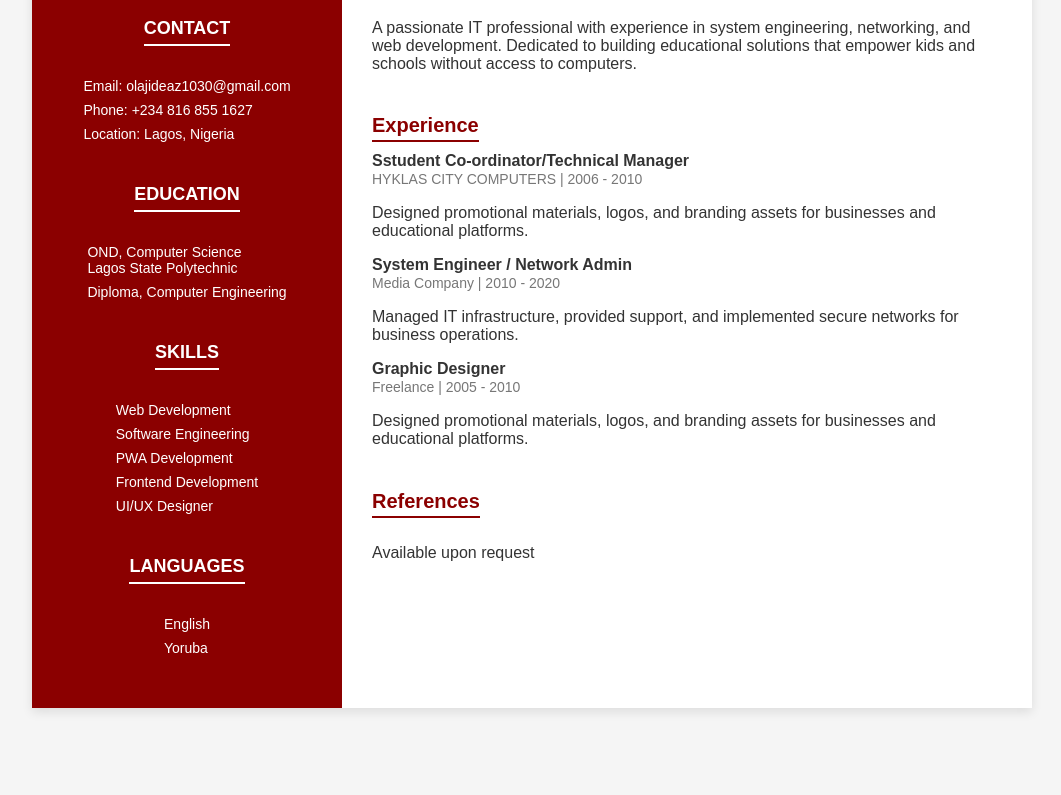
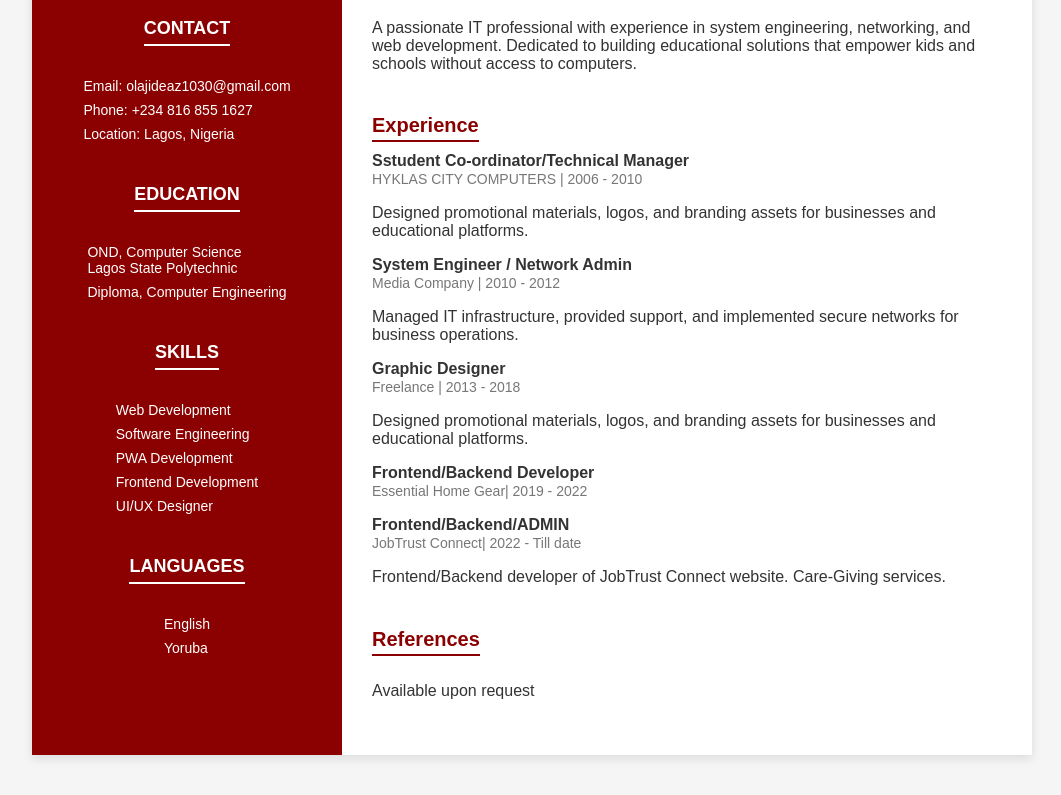
Before and after one commit to slide-t/Olajide-azeezportfolio, a plain HTML site: page resume.html in a window 1280 px wide. Shown: the part 283-1078 px from the top of the page, without its empty margins (108-1169 px from the left). Before the commit the page ends 1031 px from the top, so only its background shows below. Drawn offline with Linux system fonts and the light colour scheme.

Commit message:
Update resume.html

```diff
--- a/resume.html
+++ b/resume.html
@@ -203,13 +203,23 @@
         </div>
         <div class="job">
           <h3>System Engineer / Network Admin</h3>
-          <span>Media Company | 2010 - 2020</span>
+          <span>Media Company | 2010 - 2012</span>
           <p>Managed IT infrastructure, provided support, and implemented secure networks for business operations.</p>
         </div>
         <div class="job">
           <h3>Graphic Designer</h3>
-          <span>Freelance | 2005 - 2010</span>
+          <span>Freelance | 2013 - 2018</span>
           <p>Designed promotional materials, logos, and branding assets for businesses and educational platforms.</p>
+        </div>
+        <div class="job">
+          <h3>Frontend/Backend Developer</h3>
+          <span>Essential Home Gear| 2019 - 2022</span>
+          <p></p>
+        </div>
+        <div class="job">
+          <h3>Frontend/Backend/ADMIN</h3>
+          <span>JobTrust Connect| 2022 - Till date</span>
+          <p>Frontend/Backend developer of JobTrust Connect website. Care-Giving services.</p>
         </div>
       </section>
 
```
